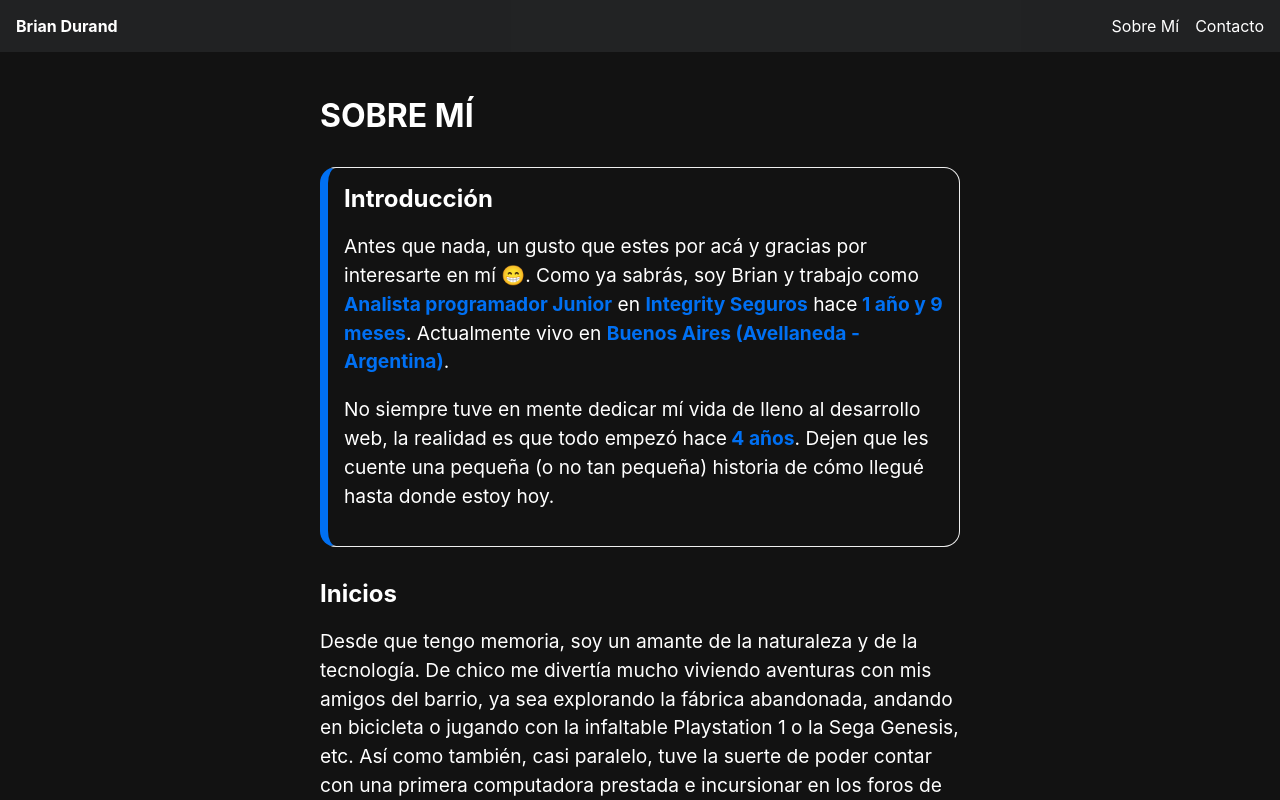
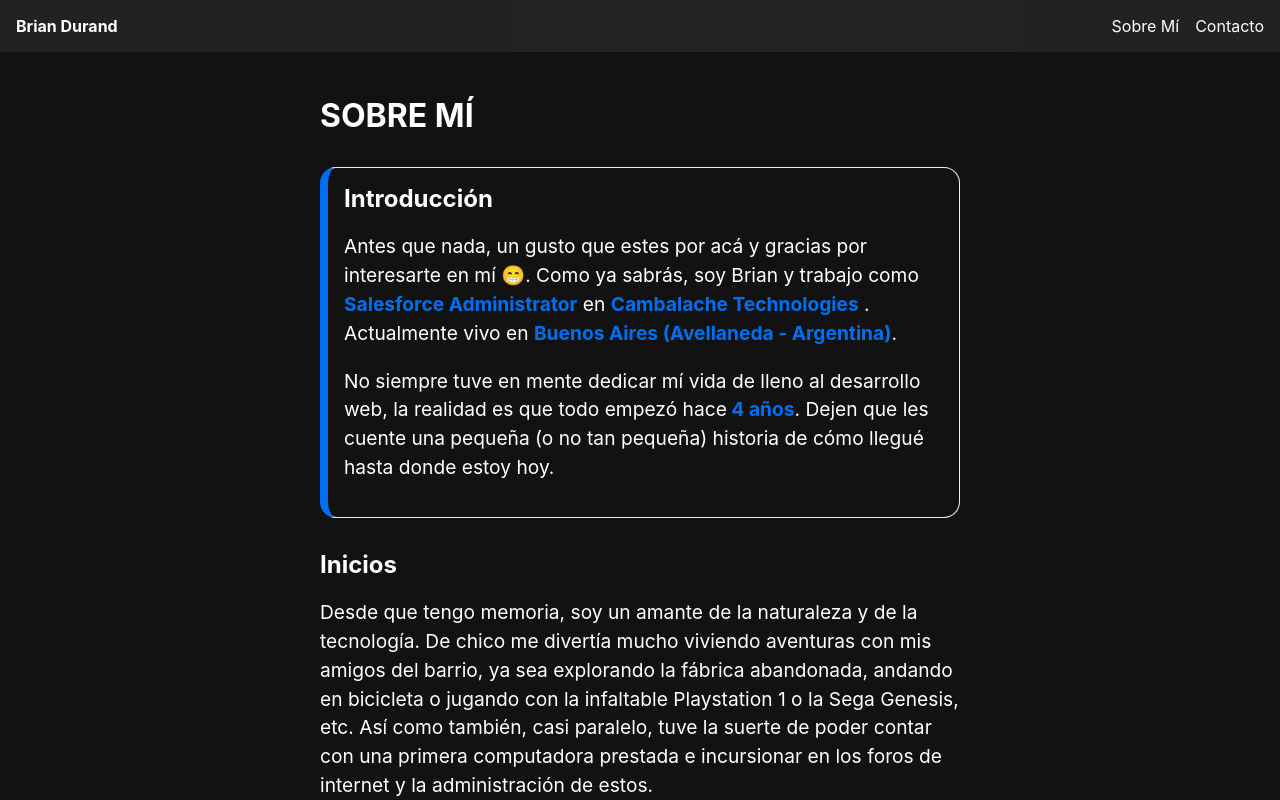
Before and after one commit to Alfacoy/D-Portafolio, a Next.js app: page /about in a window 1280 px wide. Shown: the top 800 px of the page. Built offline with nearby package versions, Linux system fonts and the light colour scheme.

Commit message:
[Update] Modifico en el about el nuevo empleo. Para la próxima UPDATE, tengo que automatizar lo de las fechas en empleos y tecnología. Además agregar la sección de empleos.

```diff
--- a/pages/about.jsx
+++ b/pages/about.jsx
@@ -3,8 +3,8 @@ import CustomHead from '../components/CustomHead';
 import style from '../styles/About.module.css';
 
 export default function About() {
-    const NOMBRE_PUESTO = 'Analista programador Junior';
-    const NOMBRE_EMPRESA = 'Integrity Seguros';
+    const NOMBRE_PUESTO = 'Salesforce Administrator';
+    const NOMBRE_EMPRESA = 'Cambalache Technologies';
     const TIEMPO_EN_PUESTO_ACTUAL = '1 año y 9 meses';
     const AÑOS_EN_TECNOLOGÍA = ' 4 años';
 
@@ -19,8 +19,8 @@ export default function About() {
                 <header className={`${style.about_callout}`}>
                     <h4 className={`${style.subtitle}`}>Introducción</h4>
                     <p>
-                        Antes que nada, un gusto que estes por acá y gracias por interesarte en mí &#128513;. Como ya sabrás, soy Brian y trabajo como <b className={`g_highlight__primary`}>{NOMBRE_PUESTO}</b> en <a href='https://integrityseguros.com.ar/' target="_blank" rel='noopener noreferrer'><b className={`g_highlight__primary`}>{NOMBRE_EMPRESA}</b></a> hace
-                        <b className={`g_highlight__primary`}> {TIEMPO_EN_PUESTO_ACTUAL}</b>. Actualmente vivo en <b className={`g_highlight__primary`}>Buenos Aires (Avellaneda - Argentina)</b>.
+                        Antes que nada, un gusto que estes por acá y gracias por interesarte en mí &#128513;. Como ya sabrás, soy Brian y trabajo como <b className={`g_highlight__primary`}>{NOMBRE_PUESTO}</b> en <a href='https://integrityseguros.com.ar/' target="_blank" rel='noopener noreferrer'><b className={`g_highlight__primary`}>{NOMBRE_EMPRESA}</b></a> {/* hace
+                        <b className={`g_highlight__primary`}> {TIEMPO_EN_PUESTO_ACTUAL}</b> */}. Actualmente vivo en <b className={`g_highlight__primary`}>Buenos Aires (Avellaneda - Argentina)</b>.
                     </p>
                     <p>
                         No siempre tuve en mente dedicar mí vida de lleno al desarrollo web, la realidad es que todo empezó hace
```
